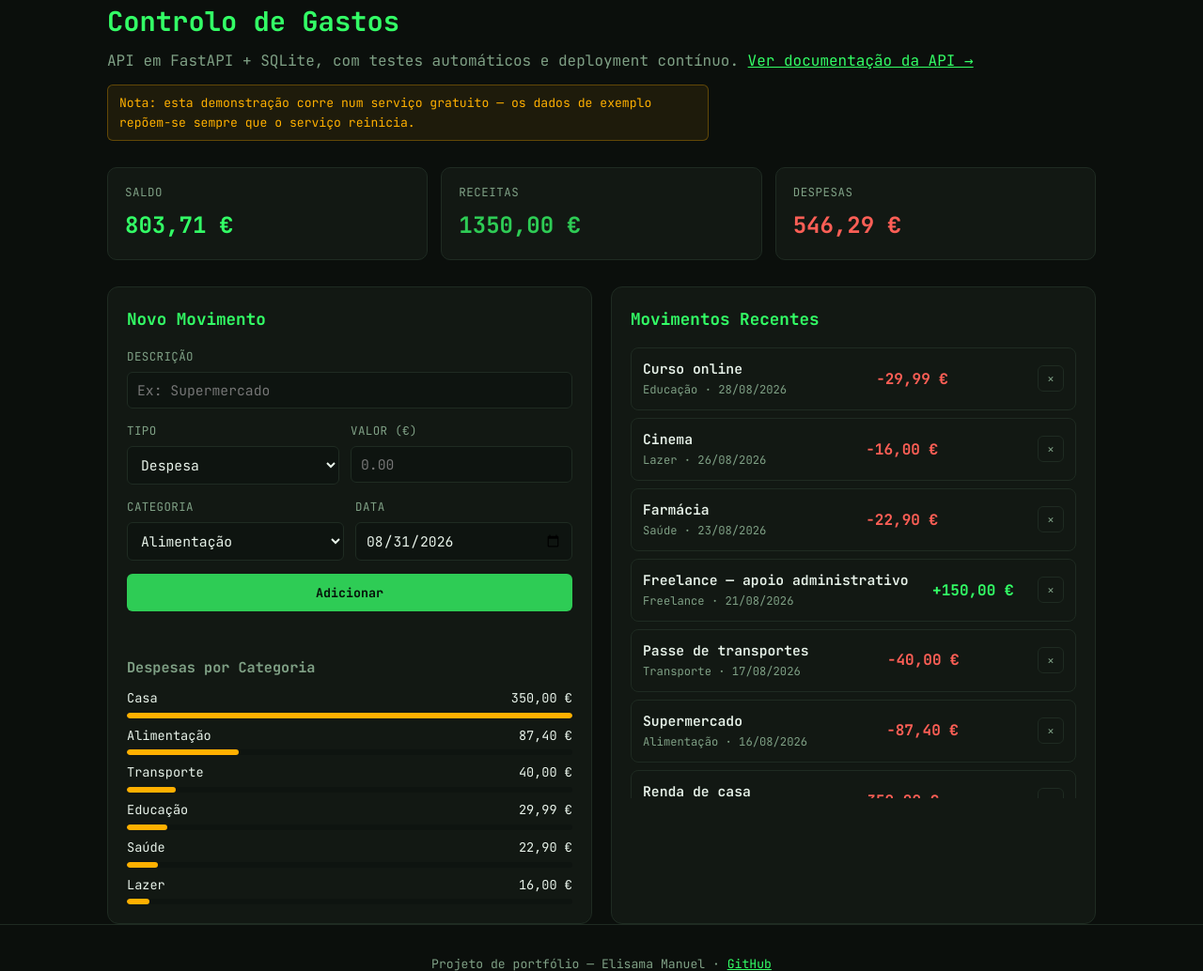
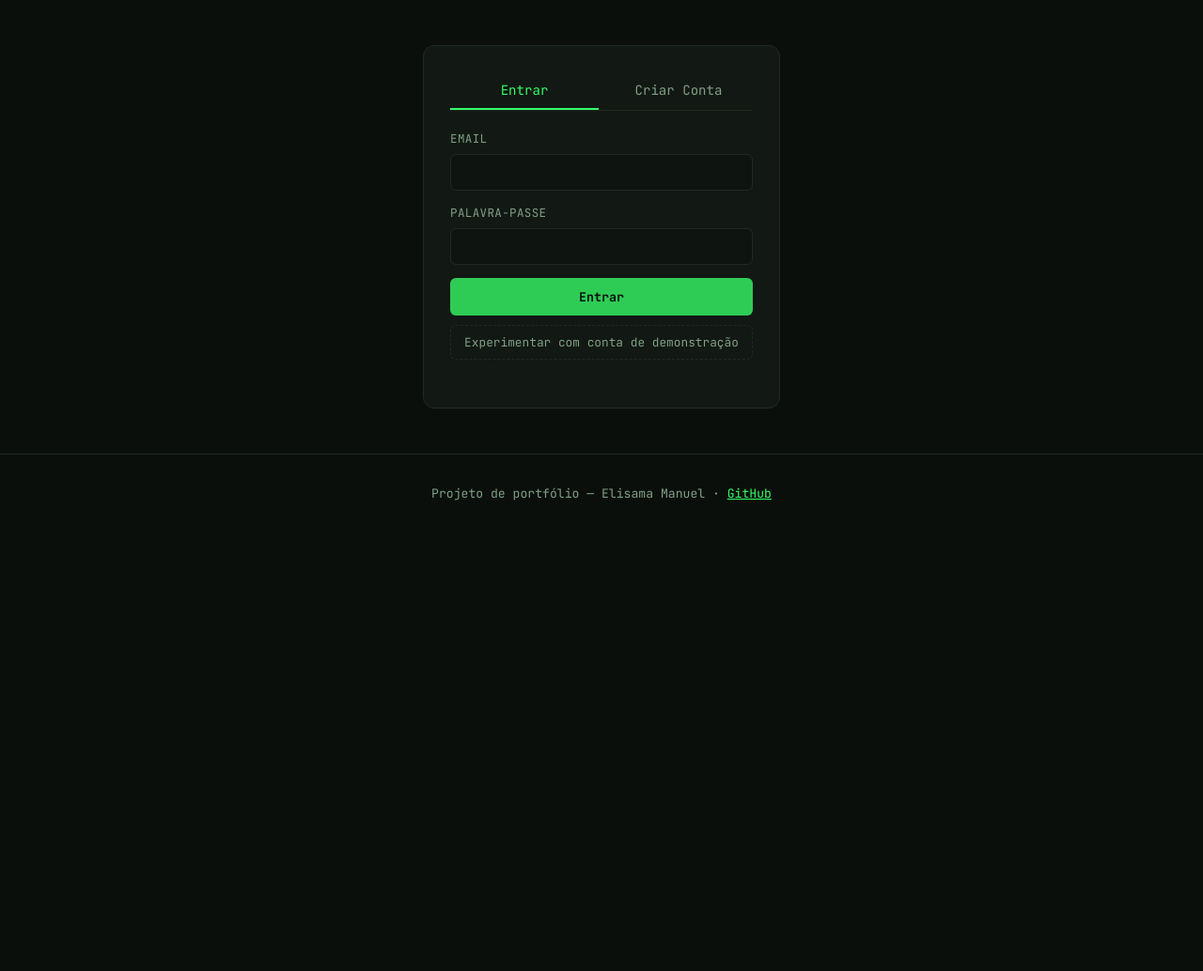
Before and after one commit to elisamanuel-on/controlo-de-gastos, a FastAPI app: page / in a window 1280 px wide. Shown: the part 59-1093 px from the top of the page at 94% size. After the commit the page ends 592 px from the top, so only its background shows below. Run offline with FastAPI, Linux system fonts and the light colour scheme; data comes from the database, SQL or seed files in the repository.

Commit message:
Adiciona autenticação por utilizador (registo, login, JWT)

```diff
--- a/main.py
+++ b/main.py
@@ -3,17 +3,25 @@ Controlo de Gastos — API em FastAPI.
 
 Endpoints principais:
   GET    /                    → dashboard (HTML)
-  GET    /api/movimentos      → lista movimentos (filtros opcionais: tipo, categoria)
-  POST   /api/movimentos      → cria um movimento
-  DELETE /api/movimentos/{id} → apaga um movimento
+  POST   /api/auth/registar   → cria uma conta e devolve um token de acesso
+  POST   /api/auth/login      → autentica e devolve um token de acesso
+  GET    /api/auth/eu         → dados do utilizador autenticado
+  GET    /api/movimentos      → lista movimentos do utilizador autenticado (filtros: tipo, categoria)
+  POST   /api/movimentos      → cria um movimento para o utilizador autenticado
+  DELETE /api/movimentos/{id} → apaga um movimento do utilizador autenticado
   GET    /api/resumo          → saldo, totais e distribuição por categoria
   GET    /api/saude           → healthcheck simples
+
+Todas as rotas de movimentos exigem autenticação (cabeçalho
+`Authorization: Bearer <token>`) e cada utilizador só vê os seus próprios
+movimentos.
 """
 from contextlib import asynccontextmanager
 from typing import List, Optional
 
-from fastapi import FastAPI, Depends, HTTPException, Request
+from fastapi import Depends, FastAPI, HTTPException, Request
 from fastapi.middleware.cors import CORSMiddleware
+from fastapi.security import OAuth2PasswordRequestForm
 from fastapi.staticfiles import StaticFiles
 from fastapi.templating import Jinja2Templates
 from sqlalchemy.orm import Session
@@ -21,18 +29,19 @@ from sqlalchemy.orm import Session
 import crud
 import models
 import schemas
-from database import Base, SessionLocal, engine
+import seguranca
+from database import Base, SessionLocal, engine, get_db
 
 Base.metadata.create_all(bind=engine)
 
 
 @asynccontextmanager
 async def lifespan(app: FastAPI):
-    # Semeia dados de exemplo no arranque (útil porque o disco é efémero no plano
-    # gratuito da Render — ver README).
+    # Semeia uma conta de demonstração no arranque (útil porque o disco é
+    # efémero no plano gratuito da Render — ver README).
     db = SessionLocal()
     try:
-        crud.semear_dados_exemplo(db)
+        crud.semear_dados_exemplo(db, seguranca.gerar_hash_senha("demo12345"))
     finally:
         db.close()
     yield
@@ -40,8 +49,8 @@ async def lifespan(app: FastAPI):
 
 app = FastAPI(
     title="Controlo de Gastos API",
-    description="API para registar despesas e receitas pessoais.",
-    version="1.0.0",
+    description="API para registar despesas e receitas pessoais, com autenticação por utilizador.",
+    version="2.0.0",
     lifespan=lifespan,
 )
 
@@ -56,17 +65,37 @@ app.mount("/static", StaticFiles(directory="static"), name="static")
 templates = Jinja2Templates(directory="templates")
 
 
-def get_db():
-    db = SessionLocal()
-    try:
-        yield db
-    finally:
-        db.close()
-
-
 @app.get("/")
 def pagina_inicial(request: Request):
     return templates.TemplateResponse(request=request, name="index.html")
+
+
+@app.post("/api/auth/registar", response_model=schemas.Token, status_code=201)
+def registar(dados: schemas.UtilizadorCriar, db: Session = Depends(get_db)):
+    if crud.obter_utilizador_por_email(db, dados.email):
+        raise HTTPException(status_code=400, detail="Já existe uma conta com este email")
+    senha_hash = seguranca.gerar_hash_senha(dados.senha)
+    utilizador = crud.criar_utilizador(db, dados.nome, dados.email, senha_hash)
+    token = seguranca.criar_token_acesso({"sub": str(utilizador.id)})
+    return {"access_token": token, "token_type": "bearer"}
+
+
+@app.post("/api/auth/login", response_model=schemas.Token)
+def login(form: OAuth2PasswordRequestForm = Depends(), db: Session = Depends(get_db)):
+    utilizador = crud.obter_utilizador_por_email(db, form.username)
+    if not utilizador or not seguranca.verificar_senha(form.password, utilizador.senha_hash):
+        raise HTTPException(
+            status_code=401,
+            detail="Email ou palavra-passe incorretos",
+            headers={"WWW-Authenticate": "Bearer"},
+        )
+    token = seguranca.criar_token_acesso({"sub": str(utilizador.id)})
+    return {"access_token": token, "token_type": "bearer"}
+
+
+@app.get("/api/auth/eu", response_model=schemas.UtilizadorSaida)
+def eu(utilizador_atual: models.Utilizador = Depends(seguranca.obter_utilizador_atual)):
+    return utilizador_atual
 
 
 @app.get("/api/movimentos", response_model=List[schemas.MovimentoSaida])
@@ -74,25 +103,37 @@ def obter_movimentos(
     tipo: Optional[str] = None,
     categoria: Optional[str] = None,
     db: Session = Depends(get_db),
+    utilizador_atual: models.Utilizador = Depends(seguranca.obter_utilizador_atual),
 ):
-    return crud.listar_movimentos(db, tipo=tipo, categoria=categoria)
+    return crud.listar_movimentos(db, utilizador_atual.id, tipo=tipo, categoria=categoria)
 
 
 @app.post("/api/movimentos", response_model=schemas.MovimentoSaida, status_code=201)
-def criar_movimento(movimento: schemas.MovimentoCriar, db: Session = Depends(get_db)):
-    return crud.criar_movimento(db, movimento)
+def criar_movimento(
+    movimento: schemas.MovimentoCriar,
+    db: Session = Depends(get_db),
+    utilizador_atual: models.Utilizador = Depends(seguranca.obter_utilizador_atual),
+):
+    return crud.criar_movimento(db, utilizador_atual.id, movimento)
 
 
 @app.delete("/api/movimentos/{movimento_id}", status_code=204)
-def apagar_movimento(movimento_id: int, db: Session = Depends(get_db)):
-    sucesso = crud.apagar_movimento(db, movimento_id)
+def apagar_movimento(
+    movimento_id: int,
+    db: Session = Depends(get_db),
+    utilizador_atual: models.Utilizador = Depends(seguranca.obter_utilizador_atual),
+):
+    sucesso = crud.apagar_movimento(db, utilizador_atual.id, movimento_id)
     if not sucesso:
         raise HTTPException(status_code=404, detail="Movimento não encontrado")
 
 
 @app.get("/api/resumo", response_model=schemas.Resumo)
-def obter_resumo(db: Session = Depends(get_db)):
-    return crud.calcular_resumo(db)
+def obter_resumo(
+    db: Session = Depends(get_db),
+    utilizador_atual: models.Utilizador = Depends(seguranca.obter_utilizador_atual),
+):
+    return crud.calcular_resumo(db, utilizador_atual.id)
 
 
 @app.get("/api/saude")
--- a/render.yaml
+++ b/render.yaml
@@ -8,3 +8,5 @@ services:
     envVars:
       - key: PYTHON_VERSION
         value: 3.11.9
+      - key: JWT_SECRET_KEY
+        generateValue: true
--- a/requirements.txt
+++ b/requirements.txt
@@ -6,3 +6,4 @@ python-multipart>=0.0.9
 pydantic>=2.10
 pytest>=8.3
 httpx>=0.27
+pyjwt>=2.8
--- a/static/script.js
+++ b/static/script.js
@@ -1,12 +1,81 @@
 // ============================================
 // CONTROLO DE GASTOS — script.js
-// Fala com a API (/api/movimentos, /api/resumo) via fetch.
+// Fala com a API (/api/movimentos, /api/resumo, /api/auth/...) via fetch.
 // ============================================
 
 const CATEGORIAS = {
     despesa: ['Alimentação', 'Transporte', 'Casa', 'Saúde', 'Lazer', 'Educação', 'Outros'],
     receita: ['Salário', 'Freelance', 'Outros']
 };
+
+const CHAVE_TOKEN = 'gastos_token';
+
+function obterToken() {
+    return localStorage.getItem(CHAVE_TOKEN);
+}
+
+function guardarToken(token) {
+    localStorage.setItem(CHAVE_TOKEN, token);
+}
+
+function limparToken() {
+    localStorage.removeItem(CHAVE_TOKEN);
+}
+
+// Wrapper à volta do fetch que junta sempre o cabeçalho de autenticação, e
+// que trata uma resposta 401 (token inválido ou expirado) mostrando o ecrã
+// de login outra vez.
+async function pedidoAutenticado(url, opcoes = {}) {
+    const token = obterToken();
+    const cabecalhos = Object.assign({}, opcoes.headers, {
+        'Authorization': `Bearer ${token}`,
+    });
+    const resposta = await fetch(url, Object.assign({}, opcoes, { headers: cabecalhos }));
+    if (resposta.status === 401) {
+        limparToken();
+        mostrarAuth();
+        throw new Error('Sessão expirada');
+    }
+    return resposta;
+}
+
+function mostrarApp(nomeUtilizador) {
+    document.getElementById('authEcra').hidden = true;
+    document.getElementById('appConteudo').hidden = false;
+    const rotulo = document.getElementById('utilizadorAtual');
+    const btnSair = document.getElementById('btnSair');
+    if (rotulo) {
+        rotulo.hidden = false;
+        rotulo.textContent = nomeUtilizador ? `Olá, ${nomeUtilizador}` : '';
+    }
+    if (btnSair) btnSair.hidden = false;
+}
+
+function mostrarAuth() {
+    document.getElementById('authEcra').hidden = false;
+    document.getElementById('appConteudo').hidden = true;
+    const rotulo = document.getElementById('utilizadorAtual');
+    const btnSair = document.getElementById('btnSair');
+    if (rotulo) rotulo.hidden = true;
+    if (btnSair) btnSair.hidden = true;
+}
+
+async function verificarSessao() {
+    const token = obterToken();
+    if (!token) {
+        mostrarAuth();
+        return;
+    }
+    try {
+        const resposta = await pedidoAutenticado('/api/auth/eu');
+        if (!resposta.ok) throw new Error('Sessão inválida');
+        const utilizador = await resposta.json();
+        mostrarApp(utilizador.nome);
+        iniciarApp();
+    } catch (err) {
+        mostrarAuth();
+    }
+}
 
 function formatarMoeda(valor) {
     return new Intl.NumberFormat('pt-PT', { style: 'currency', currency: 'EUR' }).format(valor);
@@ -31,7 +100,7 @@ function preencherCategorias() {
 }
 
 async function carregarResumo() {
-    const resposta = await fetch('/api/resumo');
+    const resposta = await pedidoAutenticado('/api/resumo');
     const dados = await resposta.json();
 
     document.getElementById('valorSaldo').textContent = formatarMoeda(dados.saldo);
@@ -58,7 +127,7 @@ async function carregarResumo() {
 }
 
 async function carregarMovimentos() {
-    const resposta = await fetch('/api/movimentos');
+    const resposta = await pedidoAutenticado('/api/movimentos');
     const dados = await resposta.json();
 
     const container = document.getElementById('movimentosContainer');
@@ -84,7 +153,7 @@ async function carregarMovimentos() {
 }
 
 async function apagarMovimento(id) {
-    await fetch(`/api/movimentos/${id}`, { method: 'DELETE' });
+    await pedidoAutenticado(`/api/movimentos/${id}`, { method: 'DELETE' });
     await Promise.all([carregarMovimentos(), carregarResumo()]);
 }
 
@@ -115,7 +184,7 @@ function configurarFormulario() {
 
         botao.disabled = true;
         try {
-            const resposta = await fetch('/api/movimentos', {
+            const resposta = await pedidoAutenticado('/api/movimentos', {
                 method: 'POST',
                 headers: { 'Content-Type': 'application/json' },
                 body: JSON.stringify(payload)
@@ -140,7 +209,7 @@ function configurarFormulario() {
     });
 }
 
-document.addEventListener('DOMContentLoaded', () => {
+function iniciarApp() {
     const aviso = document.getElementById('avisoDemo');
     if (aviso) aviso.hidden = false;
 
@@ -148,4 +217,96 @@ document.addEventListener('DOMContentLoaded', () => {
     configurarFormulario();
     carregarMovimentos();
     carregarResumo();
+}
+
+function configurarAuth() {
+    const abas = document.querySelectorAll('.auth-aba');
+    const formLogin = document.getElementById('formLogin');
+    const formRegisto = document.getElementById('formRegisto');
+
+    abas.forEach(aba => {
+        aba.addEventListener('click', () => {
+            abas.forEach(a => a.classList.remove('ativa'));
+            aba.classList.add('ativa');
+            const alvo = aba.dataset.aba;
+            formLogin.hidden = alvo !== 'login';
+            formRegisto.hidden = alvo !== 'registo';
+        });
+    });
+
+    formLogin.addEventListener('submit', async (e) => {
+        e.preventDefault();
+        const feedback = document.getElementById('feedbackLogin');
+        feedback.textContent = '';
+
+        const corpo = new URLSearchParams();
+        corpo.set('username', document.getElementById('loginEmail').value.trim());
+        corpo.set('password', document.getElementById('loginSenha').value);
+
+        try {
+            const resposta = await fetch('/api/auth/login', {
+                method: 'POST',
+                headers: { 'Content-Type': 'application/x-www-form-urlencoded' },
+                body: corpo,
+            });
+            if (!resposta.ok) {
+                const erro = await resposta.json().catch(() => ({}));
+                throw new Error(erro.detail || 'Email ou palavra-passe incorretos');
+            }
+            const dados = await resposta.json();
+            guardarToken(dados.access_token);
+            formLogin.reset();
+            await verificarSessao();
+        } catch (err) {
+            feedback.className = 'feedback erro';
+            feedback.textContent = err.message;
+        }
+    });
+
+    formRegisto.addEventListener('submit', async (e) => {
+        e.preventDefault();
+        const feedback = document.getElementById('feedbackRegisto');
+        feedback.textContent = '';
+
+        const payload = {
+            nome: document.getElementById('registoNome').value.trim(),
+            email: document.getElementById('registoEmail').value.trim(),
+            senha: document.getElementById('registoSenha').value,
+        };
+
+        try {
+            const resposta = await fetch('/api/auth/registar', {
+                method: 'POST',
+                headers: { 'Content-Type': 'application/json' },
+                body: JSON.stringify(payload),
+            });
+            if (!resposta.ok) {
+                const erro = await resposta.json().catch(() => ({}));
+                throw new Error(erro.detail || 'Não foi possível criar a conta');
+            }
+            const dados = await resposta.json();
+            guardarToken(dados.access_token);
+            formRegisto.reset();
+            await verificarSessao();
+        } catch (err) {
+            feedback.className = 'feedback erro';
+            feedback.textContent = err.message;
+        }
+    });
+
+    document.getElementById('btnDemo').addEventListener('click', () => {
+        document.getElementById('loginEmail').value = 'demo@controlo-de-gastos.app';
+        document.getElementById('loginSenha').value = 'demo12345';
+        formLogin.requestSubmit();
+    });
+
+    document.getElementById('btnSair').addEventListener('click', () => {
+        limparToken();
+        mostrarAuth();
+    });
+}
+
+document.addEventListener('DOMContentLoaded', () => {
+    configurarAuth();
+    verificarSessao();
 });
--- a/static/style.css
+++ b/static/style.css
@@ -67,6 +67,73 @@ header {
     text-decoration: none;
 }
 .link-portfolio:hover { color: var(--verde-forte); }
+
+.header-acoes { display: flex; align-items: center; gap: 14px; flex-wrap: wrap; }
+.utilizador-atual { font-size: 0.82rem; color: var(--texto-secundario); }
+
+.btn-sair {
+    background: transparent;
+    border: 1px solid var(--borda);
+    color: var(--texto-secundario);
+    border-radius: 6px;
+    padding: 6px 12px;
+    font-family: var(--fonte);
+    font-size: 0.8rem;
+    cursor: pointer;
+}
+.btn-sair:hover { border-color: var(--vermelho); color: var(--vermelho); }
+
+.auth-ecra {
+    display: flex;
+    justify-content: center;
+    padding: 48px 0;
+}
+.auth-ecra[hidden] { display: none; }
+
+.auth-caixa {
+    background: var(--fundo-painel);
+    border: 1px solid var(--borda);
+    border-radius: 12px;
+    padding: 28px;
+    width: 100%;
+    max-width: 380px;
+}
+
+.auth-abas {
+    display: flex;
+    gap: 6px;
+    margin-bottom: 20px;
+    border-bottom: 1px solid var(--borda);
+}
+
+.auth-aba {
+    flex: 1;
+    background: none;
+    border: none;
+    color: var(--texto-secundario);
+    font-family: var(--fonte);
+    font-size: 0.88rem;
+    padding: 10px;
+    cursor: pointer;
+    border-bottom: 2px solid transparent;
+}
+.auth-aba.ativa { color: var(--verde-forte); border-bottom-color: var(--verde-forte); }
+
+.auth-form .campo { margin-bottom: 14px; }
+
+.btn-demo {
+    width: 100%;
+    background: transparent;
+    border: 1px dashed var(--borda);
+    color: var(--texto-secundario);
+    border-radius: 6px;
+    padding: 9px;
+    font-family: var(--fonte);
+    font-size: 0.8rem;
+    cursor: pointer;
+    margin-top: 10px;
+}
+.btn-demo:hover { border-color: var(--verde); color: var(--verde-forte); }
 
 main { padding: 32px 24px 64px; }
 
--- a/templates/index.html
+++ b/templates/index.html
@@ -14,14 +14,59 @@
                 <span class="marca-dot"></span>
                 <span>controlo-de-gastos</span>
             </div>
-            <a href="https://elisamanuel-on.github.io/HTML/" target="_blank" class="link-portfolio">← Portfólio de Elisama Manuel</a>
+            <div class="header-acoes">
+                <span class="utilizador-atual" id="utilizadorAtual" hidden></span>
+                <button class="btn-sair" id="btnSair" hidden>Sair</button>
+                <a href="https://elisamanuel-on.github.io/HTML/" target="_blank" class="link-portfolio">← Portfólio de Elisama Manuel</a>
+            </div>
         </div>
     </header>
 
     <main class="container">
+        <section class="auth-ecra" id="authEcra">
+            <div class="auth-caixa">
+                <div class="auth-abas">
+                    <button type="button" class="auth-aba ativa" data-aba="login">Entrar</button>
+                    <button type="button" class="auth-aba" data-aba="registo">Criar Conta</button>
+                </div>
+
+                <form id="formLogin" class="auth-form">
+                    <div class="campo">
+                        <label for="loginEmail">Email</label>
+                        <input type="email" id="loginEmail" required>
+                    </div>
+                    <div class="campo">
+                        <label for="loginSenha">Palavra-passe</label>
+                        <input type="password" id="loginSenha" required>
+                    </div>
+                    <button type="submit" class="btn-adicionar">Entrar</button>
+                    <button type="button" class="btn-demo" id="btnDemo">Experimentar com conta de demonstração</button>
+                    <div id="feedbackLogin" class="feedback"></div>
+                </form>
+
+                <form id="formRegisto" class="auth-form" hidden>
+                    <div class="campo">
+                        <label for="registoNome">Nome</label>
+                        <input type="text" id="registoNome" required maxlength="100">
+                    </div>
+                    <div class="campo">
+                        <label for="registoEmail">Email</label>
+                        <input type="email" id="registoEmail" required>
+                    </div>
+                    <div class="campo">
+                        <label for="registoSenha">Palavra-passe</label>
+                        <input type="password" id="registoSenha" required minlength="6">
+                    </div>
+                    <button type="submit" class="btn-adicionar">Criar Conta</button>
+                    <div id="feedbackRegisto" class="feedback"></div>
+                </form>
+            </div>
+        </section>
+
+        <div id="appConteudo" hidden>
         <section class="intro">
             <h1>Controlo de Gastos</h1>
-            <p class="subtitle">API em FastAPI + SQLite, com testes automáticos e deployment contínuo. <a href="/docs" target="_blank">Ver documentação da API →</a></p>
+            <p class="subtitle">API em FastAPI + SQLite, com autenticação por utilizador, testes automáticos e deployment contínuo. <a href="/docs" target="_blank">Ver documentação da API →</a></p>
             <p class="aviso-demo" id="avisoDemo" hidden>
                 Nota: esta demonstração corre num serviço gratuito — os dados de exemplo repõem-se sempre que o serviço reinicia.
             </p>
@@ -93,6 +138,7 @@
                 </div>
             </div>
         </section>
+        </div>
     </main>
 
     <footer>
```
Also changed, not shown: crud.py (+61 -20 lines), database.py (+8 -0 lines), models.py (+22 -3 lines), schemas.py (+29 -1 lines), seguranca.py (added, +83 -0 lines), tests/test_main.py (+109 -18 lines), README.md.
